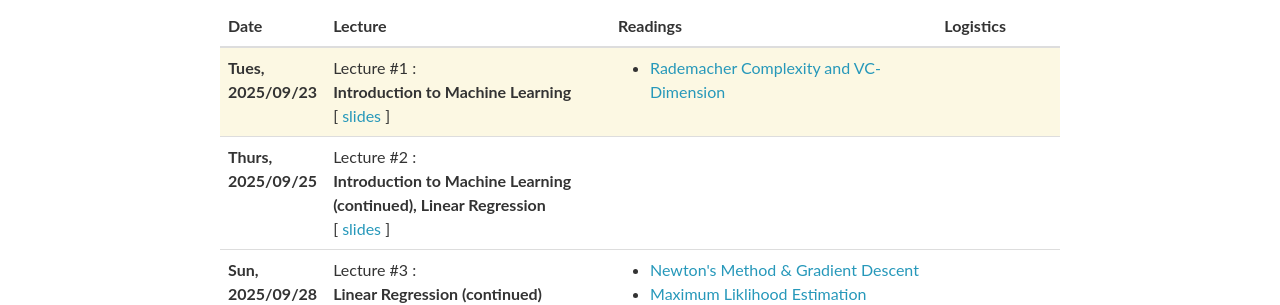
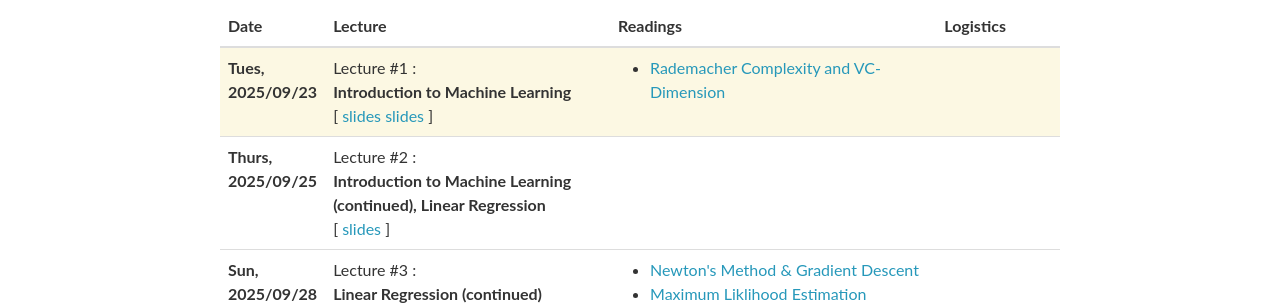
Before and after one commit to SEUML/ml-spring-2025, a Jekyll site: the page built from _pages/lectures.md, in a window 1280 px wide and 937 px high. Shown: the part 166-471 px from the top of the window. Built offline with Jekyll 4.4.1, drawn with Linux system fonts in a browser that asks for light colours; nearby versions of some CDN libraries; comment, search, counter and statistics services are not loaded.

Commit message:
Update lectures.md

```diff
--- a/_pages/lectures.md
+++ b/_pages/lectures.md
@@ -35,7 +35,10 @@ title: Schedule
         <br />
         [
             {% if lecture.slides %}
-              <a href="{{ lecture.slides }}" target="_blank">slides</a>
+            {% for slide in lecture.slides %}
+                <a href="{{ slide }}" target="_blank">slides</a>
+            {% endfor %}
+
             {% else %}
               slides
             {% endif %}
```
